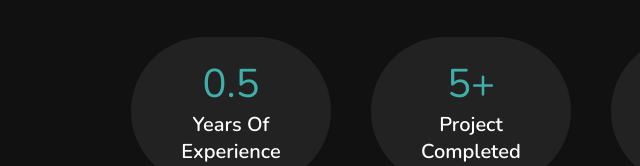
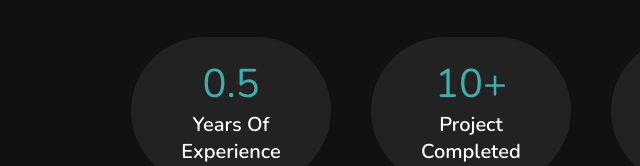
Before and after one commit to vishal1111-tab/Personal_portfolio_Javascript, a plain HTML site: page index.html in a window 1280 px wide. Shown: the part 1235-1401 px from the top of the page, 344-984 px from the left. Drawn offline with nearby package versions, Linux system fonts and the light colour scheme.

Commit message:
add project count

```diff
--- a/index.html
+++ b/index.html
@@ -79,7 +79,7 @@
                 </div>
 
                 <div class="box">
-                    <span>5+</span>
+                    <span>10+</span>
                     <h3>project completed</h3>
                 </div>
 
```
